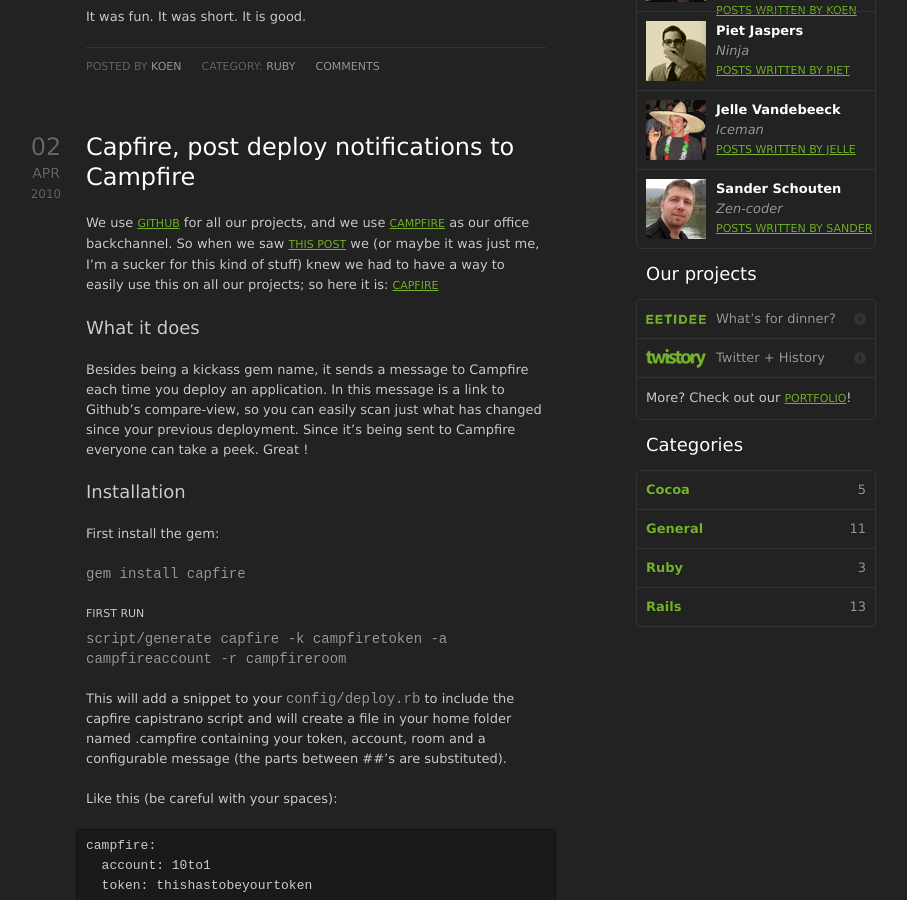
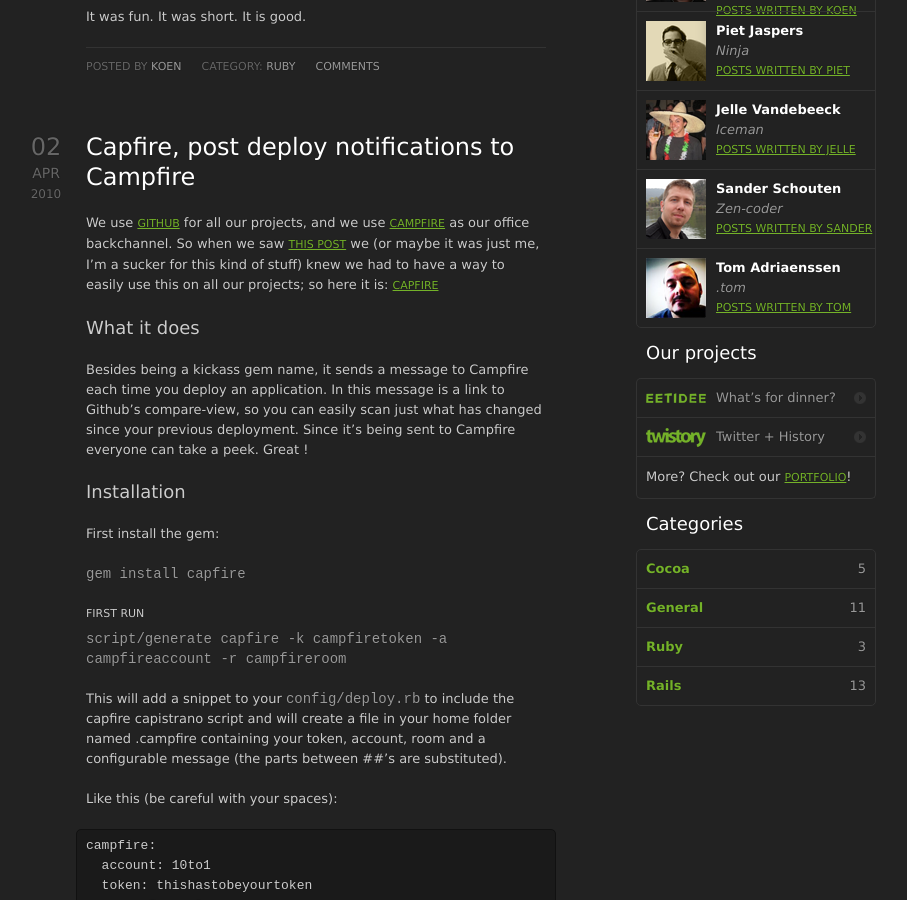
Before and after one commit to 10to1/10to1.github.com, a Jekyll site: the page built from ruby/index.html, in a window 1280 px wide and 900 px high, scrolled down 774 px. Shown: the whole window, without its empty margins (164-1071 px from the left). Built offline with Jekyll 4.4.1, drawn with Linux system fonts in a browser that asks for light colours; comment, search, counter and statistics services are not loaded.

Commit message:
Added dottom as author.

```diff
--- a/_layouts/default.html
+++ b/_layouts/default.html
@@ -17,7 +17,7 @@
 			<hr />
 			<div id="content">
 				{% if page.site_filter %}
-					{% if page.site_filter == 'Koen' or page.site_filter == 'Tom' or page.site_filter == 'Piet' or page.site_filter == 'Jelle' or page.site_filter == 'Sander' %}
+					{% if page.site_filter == 'Koen' or page.site_filter == 'Tom' or page.site_filter == 'Piet' or page.site_filter == 'Jelle' or page.site_filter == 'Sander' or page.site_filter == 'Dottom' %}
 						<p id="filter">All posts by <a href="/author/{{page.site_filter | downcase }}">{{page.site_filter}}</a></p>
 					{% else %}
 					<p id="filter">Category: <a href="/{{page.site_filter | downcase }}">{{page.site_filter}}</a></p>
@@ -111,6 +111,12 @@
 							<a href="/author/sander">Posts written by Sander</a>
 							<img src="/img/sander.png" alt="Picture of Sander" />
 						</li>
+						<li>
+							<strong>Tom Adriaenssen</strong>
+							<em>.tom</em>
+							<a href="/author/dottom">Posts written by Tom</a>
+							<img src="/img/dottom.png" alt="Picture of Tom" />
+						</li>
 					</ul>
 				</div>
 				<div class="node" id="projects">
```
Also changed, not shown: author/dottom/index.html (added, +10 -0 lines), img/dottom.png (added).
